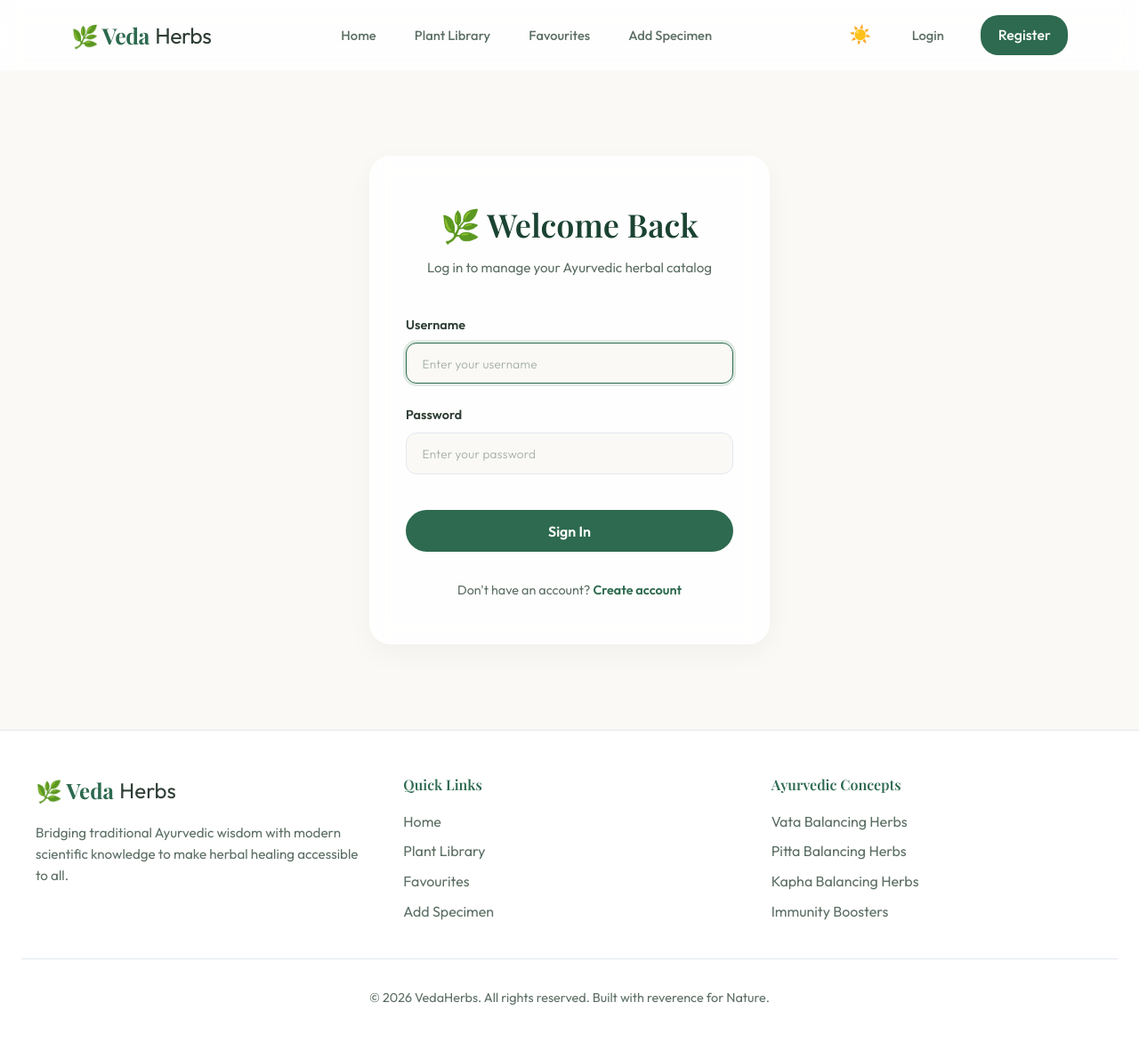
After one commit to pnavyasarada28-coder/veda_herbs, a Django app: template herbal_garden/garden/templates/login.html in a window 1280 px wide. The commit adds this page. Shown: the whole page at 89% size. Run offline with Django 3.2, Linux system fonts and the light colour scheme; the template is opened without the code that fills it, so the values that code supplies are empty; some web fonts are replaced.

Commit message:
Implement register, login, and logout user authentication

```diff
--- a/herbal_garden/garden/templates/base.html
+++ b/herbal_garden/garden/templates/base.html
@@ -337,6 +337,19 @@
                 margin-right: 1rem;
             }
         }
+
+        /* Responsive Utilities */
+        .mobile-only {
+            display: none !important;
+        }
+        @media (max-width: 768px) {
+            .desktop-only {
+                display: none !important;
+            }
+            .mobile-only {
+                display: block !important;
+            }
+        }
     </style>
 
     {% block extra_head %}{% endblock %}
@@ -355,11 +368,23 @@
                 <li><a href="{% url 'plant_list' %}">Plant Library</a></li>
                 <li><a href="{% url 'favourites' %}">Favourites</a></li>
                 <li><a href="{% url 'add_plant' %}">Add Specimen</a></li>
+                {% if user.is_authenticated %}
+                <li class="mobile-only"><a href="{% url 'logout' %}">Logout ({{ user.username }})</a></li>
+                {% else %}
+                <li class="mobile-only"><a href="{% url 'login' %}">Login</a></li>
+                <li class="mobile-only"><a href="{% url 'register' %}">Register</a></li>
+                {% endif %}
             </ul>
 
             <div class="nav-actions">
                 <button id="theme-toggle" class="btn-theme" aria-label="Toggle dark mode">☀️</button>
-                <a href="{% url 'plant_list' %}" class="btn-primary">Explore</a>
+                {% if user.is_authenticated %}
+                    <span class="desktop-only" style="font-weight: 500; font-size: 0.9rem; color: var(--text-muted); margin-right: 0.25rem;">Hi, {{ user.username }}</span>
+                    <a href="{% url 'logout' %}" class="btn-primary" style="background-color: var(--accent);">Logout</a>
+                {% else %}
+                    <a href="{% url 'login' %}" class="desktop-only" style="text-decoration: none; color: var(--text-muted); font-weight: 500; font-size: 0.92rem; padding: 0.45rem 1.1rem; margin-right: 0.25rem; transition: var(--transition);">Login</a>
+                    <a href="{% url 'register' %}" class="btn-primary">Register</a>
+                {% endif %}
             </div>
 
             <button class="hamburger" id="nav-toggle" aria-label="Toggle menu">
--- /dev/null
+++ b/herbal_garden/garden/templates/login.html
@@ -0,0 +1,147 @@
+{% extends 'base.html' %}
+
+{% block title %}Login - VedaHerbs{% endblock %}
+
+{% block extra_head %}
+<style>
+    .auth-container {
+        max-width: 450px;
+        margin: 4rem auto;
+        padding: 3rem 2.5rem;
+        border-radius: 24px;
+        box-shadow: var(--shadow);
+    }
+
+    .auth-container h2 {
+        font-family: var(--font-serif);
+        font-size: 2.25rem;
+        color: var(--primary-dark);
+        text-align: center;
+        margin-bottom: 0.5rem;
+    }
+
+    body.dark-mode .auth-container h2 {
+        color: var(--primary);
+    }
+
+    .auth-subtitle {
+        text-align: center;
+        color: var(--text-muted);
+        font-size: 0.95rem;
+        margin-bottom: 2.5rem;
+    }
+
+    .form-group {
+        margin-bottom: 1.5rem;
+    }
+
+    .form-label {
+        display: block;
+        font-size: 0.9rem;
+        font-weight: 600;
+        margin-bottom: 0.5rem;
+        color: var(--text);
+    }
+
+    .form-control {
+        width: 100%;
+        padding: 0.8rem 1.1rem;
+        border-radius: 12px;
+        border: 1px solid var(--border);
+        outline: none;
+        background-color: var(--bg);
+        color: var(--text);
+        font-family: var(--font-ui);
+        font-size: 0.95rem;
+        transition: var(--transition);
+    }
+
+    .form-control:focus {
+        border-color: var(--primary);
+        box-shadow: 0 0 0 3px rgba(45, 106, 79, 0.15);
+    }
+
+    .error-box {
+        background-color: rgba(220, 53, 69, 0.1);
+        border: 1px solid rgba(220, 53, 69, 0.2);
+        color: #dc3545;
+        padding: 0.75rem 1rem;
+        border-radius: 12px;
+        margin-bottom: 1.5rem;
+        font-size: 0.9rem;
+        text-align: center;
+    }
+
+    .btn-auth {
+        width: 100%;
+        padding: 0.85rem;
+        border-radius: 25px;
+        font-weight: 600;
+        cursor: pointer;
+        transition: var(--transition);
+        font-family: var(--font-ui);
+        background-color: var(--primary);
+        color: white;
+        border: none;
+        font-size: 1rem;
+        margin-top: 1rem;
+    }
+
+    .btn-auth:hover {
+        background-color: var(--primary-dark);
+        transform: translateY(-2px);
+    }
+
+    .auth-footer {
+        text-align: center;
+        margin-top: 2rem;
+        font-size: 0.9rem;
+        color: var(--text-muted);
+    }
+
+    .auth-footer a {
+        color: var(--primary);
+        text-decoration: none;
+        font-weight: 600;
+        transition: var(--transition);
+    }
+
+    .auth-footer a:hover {
+        text-decoration: underline;
+        color: var(--primary-dark);
+    }
+</style>
+{% endblock %}
+
+{% block content %}
+<div class="auth-container glass">
+    <h2>🌿 Welcome Back</h2>
+    <p class="auth-subtitle">Log in to manage your Ayurvedic herbal catalog</p>
+
+    <form method="POST">
+        {% csrf_token %}
+
+        {% if form.errors %}
+        <div class="error-box">
+            Invalid username or password. Please try again.
+        </div>
+        {% endif %}
+
+        <div class="form-group">
+            <label class="form-label" for="id_username">Username</label>
+            <input type="text" name="username" id="id_username" class="form-control" placeholder="Enter your username" required autofocus>
+        </div>
+
+        <div class="form-group">
+            <label class="form-label" for="id_password">Password</label>
+            <input type="password" name="password" id="id_password" class="form-control" placeholder="Enter your password" required>
+        </div>
+
+        <button type="submit" class="btn-auth">Sign In</button>
+    </form>
+
+    <div class="auth-footer">
+        Don't have an account? <a href="{% url 'register' %}">Create account</a>
+    </div>
+</div>
+{% endblock %}
--- a/herbal_garden/garden/urls.py
+++ b/herbal_garden/garden/urls.py
@@ -9,4 +9,7 @@ urlpatterns = [
     path('plants/<int:id>/', views.plant_detail, name='plant_detail'),
     path('plants/<int:id>/delete/', views.delete_plant, name='delete_plant'),
     path('favourites/', views.favourites, name='favourites'),
+    path('login/', views.login_view, name='login'),
+    path('register/', views.register_view, name='register'),
+    path('logout/', views.logout_view, name='logout'),
 ]
```
Also changed, not shown: herbal_garden/garden/templates/register.html (added, +180 -0 lines), herbal_garden/garden/views.py (+42 -0 lines).
